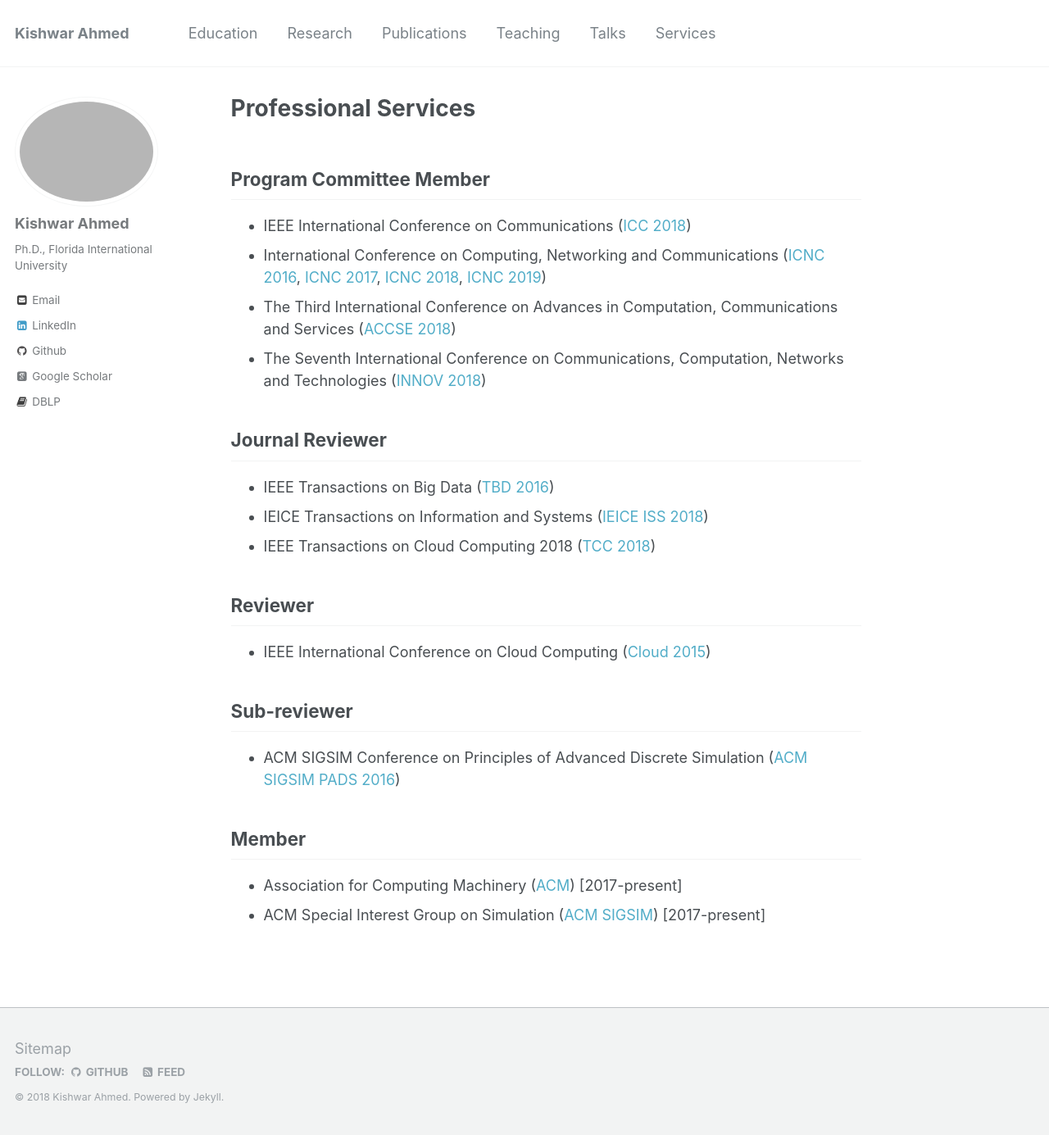
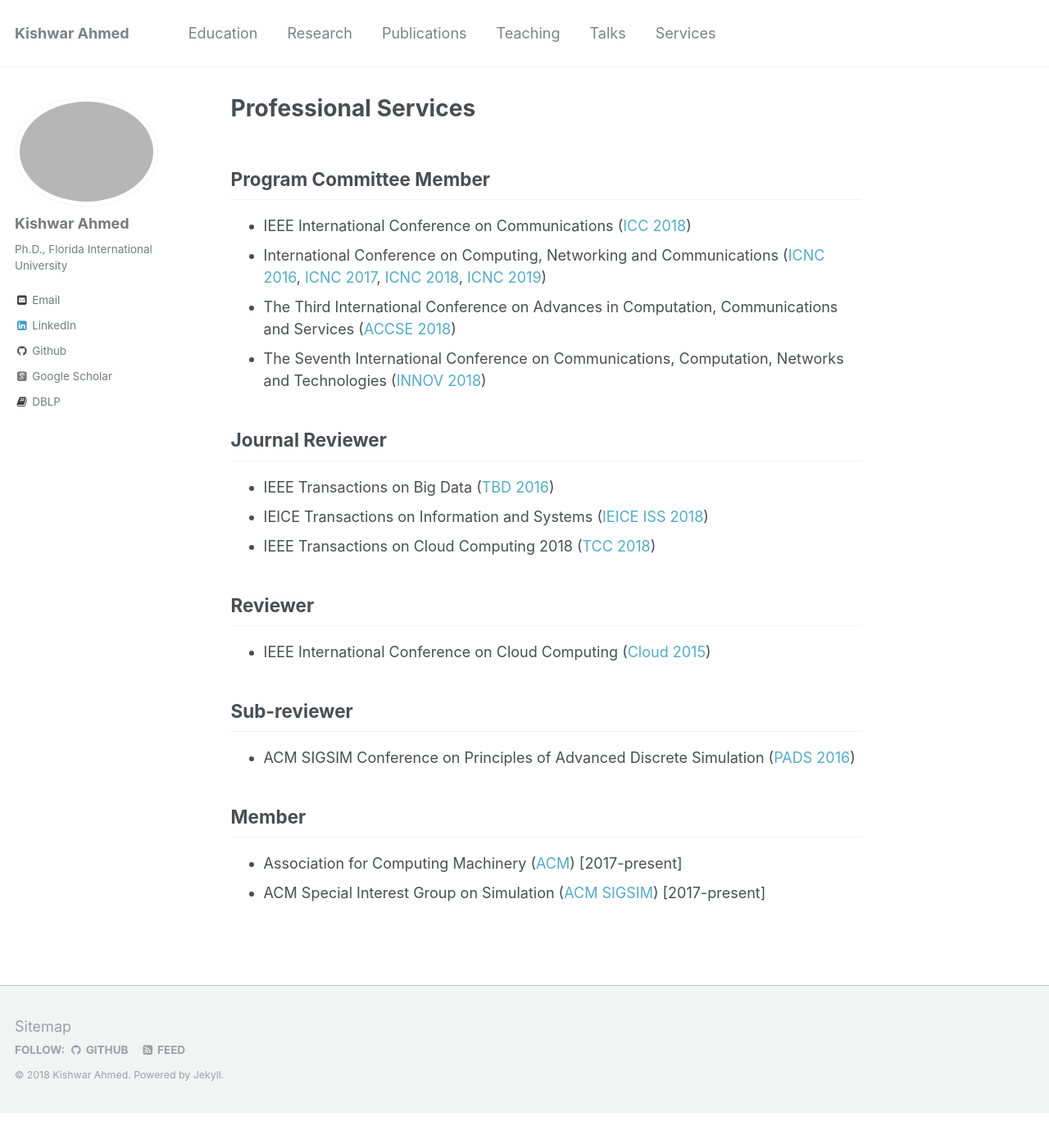
Before and after one commit to kishwarbd/kishwarbd.github.io, a Jekyll site: the page built from _pages/services.md, in a window 1280 px wide and 1385 px high. Shown: the whole window at 82% size. Built offline with Jekyll 4.4.1, drawn with Linux system fonts in a browser that asks for light colours; some web fonts are replaced.

Commit message:
more updates.

```diff
--- a/_pages/services.md
+++ b/_pages/services.md
@@ -20,7 +20,7 @@ author_profile: true
 * IEEE International Conference on Cloud Computing ([Cloud 2015](https://ieeexplore.ieee.org/xpl/mostRecentIssue.jsp?punumber=7194474))
 
 ## Sub-reviewer
-* ACM SIGSIM Conference on Principles of Advanced Discrete Simulation ([ACM SIGSIM PADS 2016](https://www.acm-sigsim-pads.org/))
+* ACM SIGSIM Conference on Principles of Advanced Discrete Simulation ([PADS 2016](https://www.acm-sigsim-pads.org/))
 
 ## Member
 * Association for Computing Machinery ([ACM](https://www.acm.org/)) [2017-present]
```
Also changed, not shown: 1 other file.
